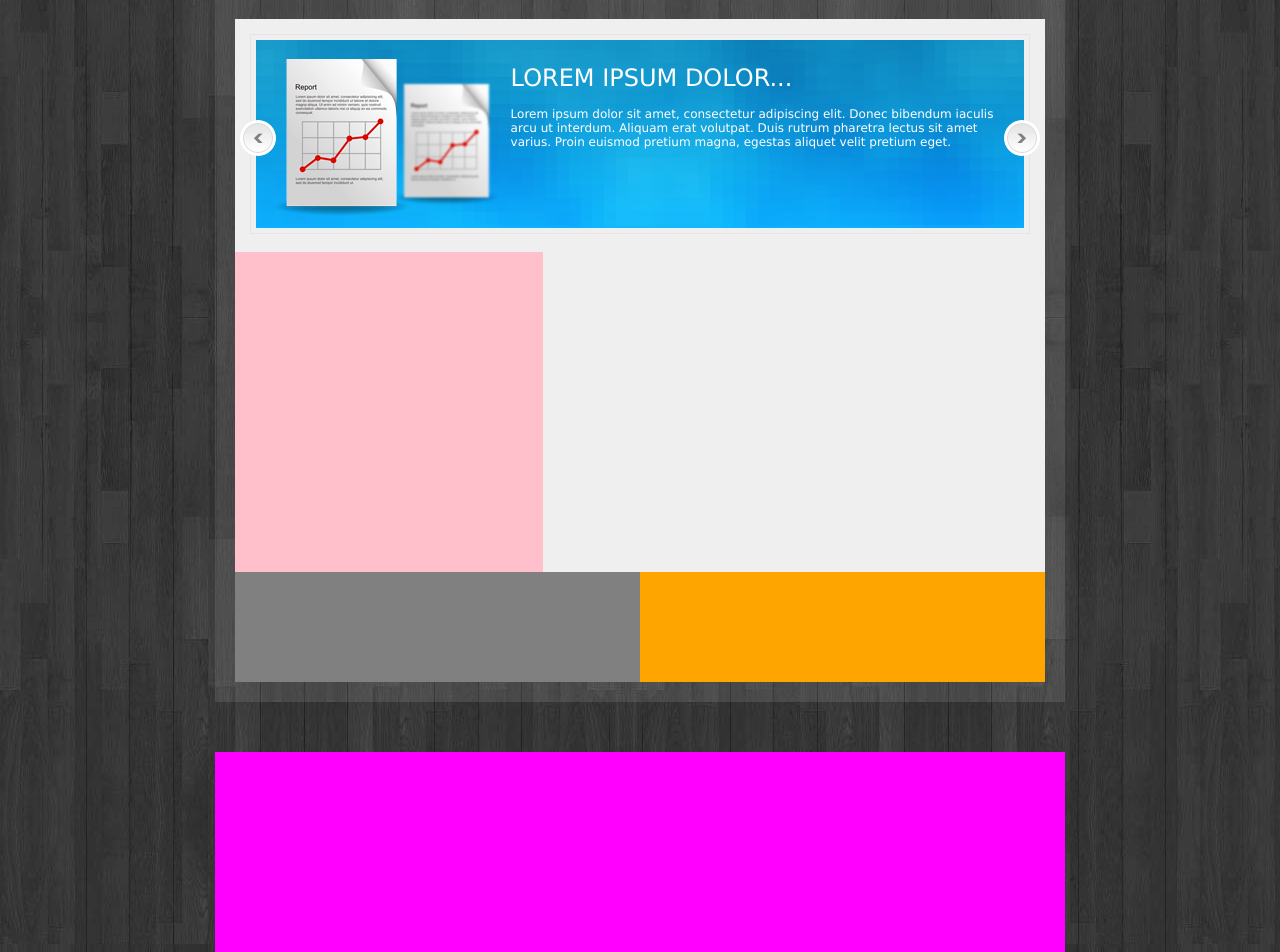
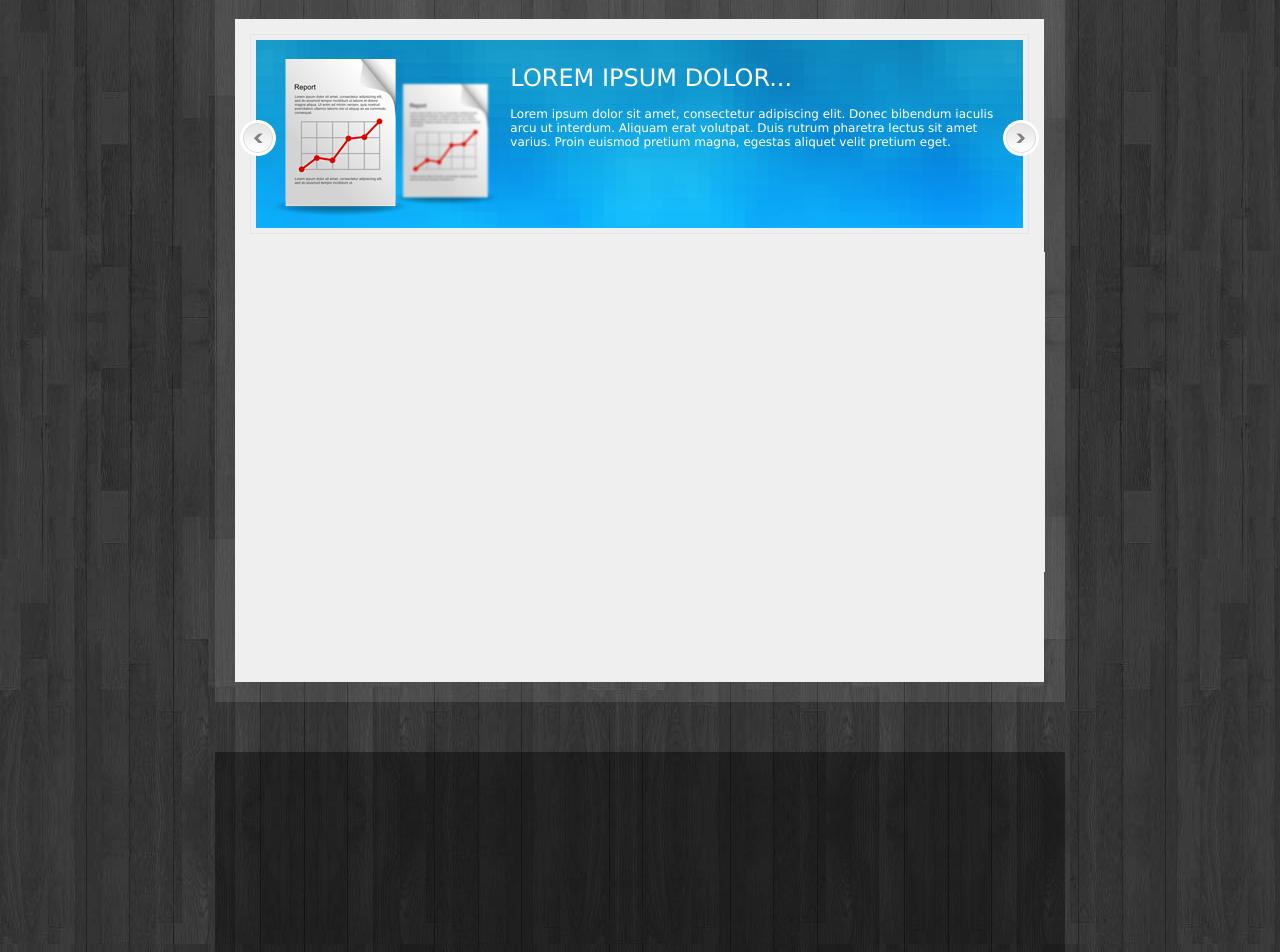
Before and after one commit to kjulia/home-work, a plain HTML site: page index.html in a window 1280 px wide. Shown: the part 173-1125 px from the top of the page. Drawn offline with Linux system fonts and the light colour scheme.

Commit message:
editing details

```diff
--- a/css/style.css
+++ b/css/style.css
@@ -55,12 +55,12 @@ li a {
   order: 2;
   min-height: 320px;
   width: 38%;
-  background-color: pink; }
+  background-color: #efefef; }
 .carousel {
   position: relative;
   order: 1;
   padding: 15px;
-  width: 100%;
+  width: 96.2%;
   background-color: #efefef; }
 .carousel-item {
   position: relative; }
@@ -104,18 +104,16 @@ li a {
   .carousel-control.right {
     right: 5px;
     transform: scale(-1, 1); }
-
-
 .content-bottom-left {
   order: 4;
   min-height: 110px;
   width: 50%;
-  background-color: gray; }
+  background-color: #efefef; }
 .content-bottom-right {
   order: 4;
   min-height: 110px;
-  width: 50%;
-  background-color: orange; }
+  width: 49.9%;
+  background-color: #efefef; }
 .footer {
   min-height: 200px;
-  background-color: magenta; }
+  background-color: rgba(0, 0, 0, 0.4); }
```
